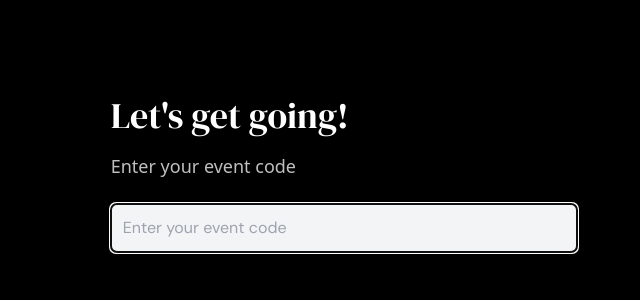
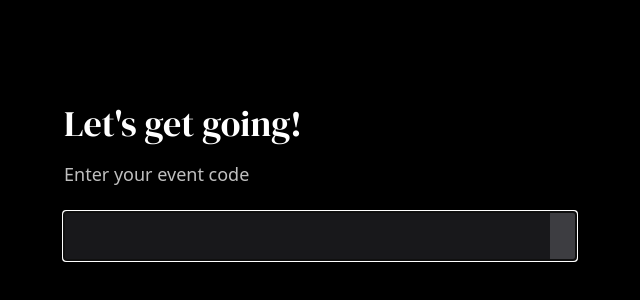
Before and after one commit to Pixelrick420/undecided, a React (Create React App) app in the folder frontend/: page /register in a window 1280 px wide. Shown: the part 218-518 px from the top of the page, without its empty margins (296-936 px from the left). Built offline with nearby package versions, Linux system fonts and the light colour scheme.

Commit message:
added home route

```diff
--- a/frontend/src/App.jsx
+++ b/frontend/src/App.jsx
@@ -9,6 +9,7 @@ import AnimationComponent from "./pages/AnimationComponent.jsx";
 import { Link } from "react-router-dom";
 import { HostPage } from "./pages/host.jsx";
 import ViewPage from "./pages/viewPage.jsx";
+import { HomeComponent } from "./pages/home.jsx";
 
 function App() {
   return (
@@ -20,6 +21,7 @@ function App() {
         <Route path="/register" element={<RegisterPage />} />
         <Route path="/a" element={<AnimationComponent />} />
         <Route path="/view" element={<ViewPage />} />
+        <Route path="/home" element={<HomeComponent />} />
       </Routes>
     </div>
   );
--- a/frontend/src/pages/registrationPage.jsx
+++ b/frontend/src/pages/registrationPage.jsx
@@ -89,7 +89,7 @@ export const RegisterPage = () => {
 
   return (
     <div className="flex flex-col justify-center items-center h-screen bg-black text-white px-6 md:px-20">
-      <div className="w-5/12 flex flex-col items-start">
+      <div className="w-6/12 flex flex-col items-start">
         <h1 className="text-4xl text-left mb-4">
           {currentStep === 0 ? "Let's get going!" : "Accessing Event Form"}
         </h1>
@@ -104,8 +104,7 @@ export const RegisterPage = () => {
               value={inputValue}
               onChange={handleInputChange}
               onKeyDown={handleKeyPress}
-              className="bg-gray-100 text-black p-3 rounded-md w-full mb-4"
-              placeholder="Enter your event code"
+              className="gradient"
               autoFocus
             />
           </>
```
